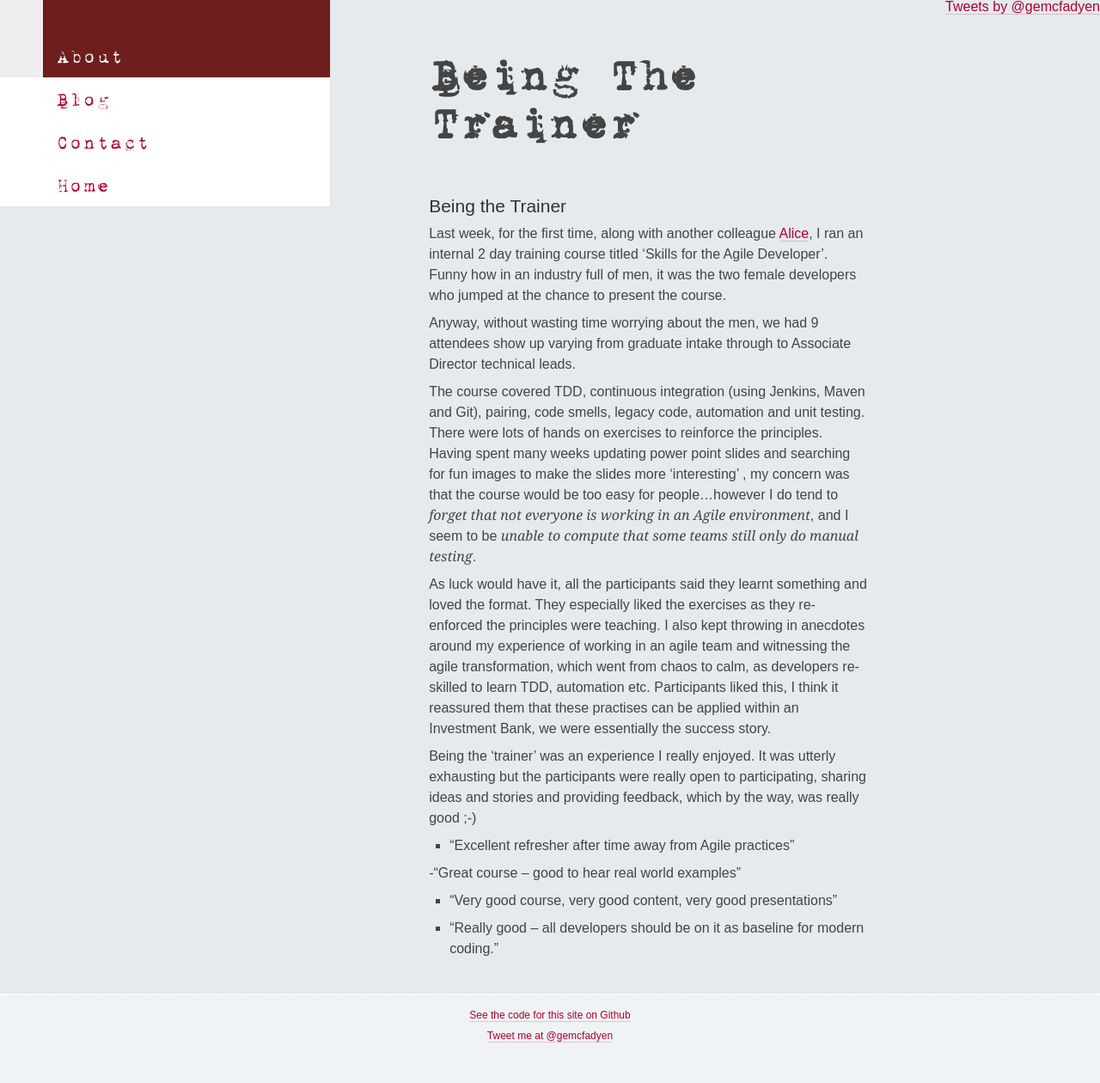
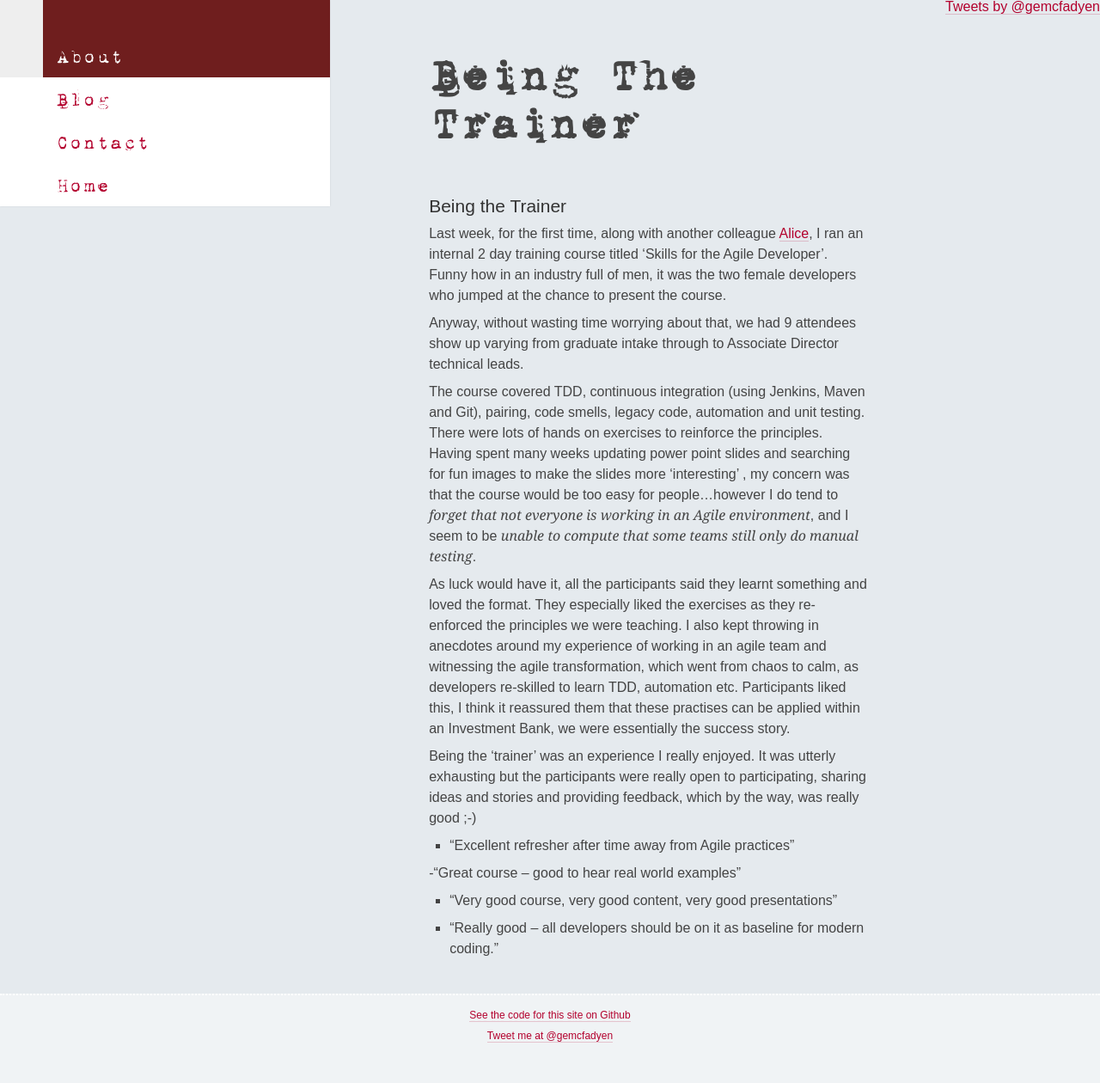
Before and after one commit to gemcfadyen/georginam.com, a Jekyll site: the page built from _posts/2015-04-23-taking-the-training-course.md, in a window 1280 px wide. Shown: the whole page at 86% size. Built offline with Jekyll 4.4.1, drawn with Linux system fonts in a browser that asks for light colours; Markdown is read by kramdown in place of the engine named in the settings; comment, search, counter and statistics services are not loaded.

Commit message:
Minor updates to blog posts

```diff
--- a/_posts/2015-04-23-taking-the-training-course.md
+++ b/_posts/2015-04-23-taking-the-training-course.md
@@ -8,13 +8,13 @@ title: Being The Trainer
 Last week, for the first time, along with another colleague [Alice](https://www.twitter.com/solsila), I ran an internal 2 day training course titled ‘Skills for the Agile Developer’.  Funny how in an industry full of men, it was the two female developers who jumped at the chance to present the course.
 
 <!--break-->
-Anyway, without wasting time worrying about the men, we had 9 attendees show up varying from graduate intake through to Associate Director technical leads.
+Anyway, without wasting time worrying about that, we had 9 attendees show up varying from graduate intake through to Associate Director technical leads.
 
 
 
 The course covered TDD, continuous integration (using Jenkins, Maven and Git), pairing, code smells, legacy code, automation and unit testing. There were lots of hands on exercises to reinforce the principles.  Having spent many weeks updating power point slides and searching for fun images to make the slides more ‘interesting’ , my concern was that the course would be too easy for people...however I do tend to _forget that not everyone is working in an Agile environment_, and I seem to be _unable to compute that some teams still only do manual testing_.
 
-As luck would have it, all the participants said they learnt something and loved the format. They especially liked the exercises as they re-enforced the principles were teaching. I also kept throwing in anecdotes around my experience of working in an agile team and witnessing the agile transformation, which went from chaos to calm, as developers re-skilled to learn TDD, automation etc. Participants liked this, I think it reassured them that these practises can be applied within an Investment Bank, we were essentially the success story.
+As luck would have it, all the participants said they learnt something and loved the format. They especially liked the exercises as they re-enforced the principles we were teaching. I also kept throwing in anecdotes around my experience of working in an agile team and witnessing the agile transformation, which went from chaos to calm, as developers re-skilled to learn TDD, automation etc. Participants liked this, I think it reassured them that these practises can be applied within an Investment Bank, we were essentially the success story.
 
 
 
```
Also changed, not shown: _posts/2014-03-11-gdcr14.md (line endings or trailing spaces), _posts/2015-02-28-first-lightening-talk.md (line endings or trailing spaces).
